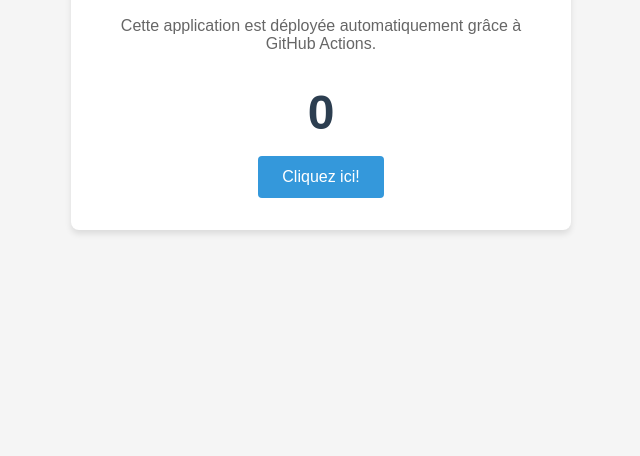
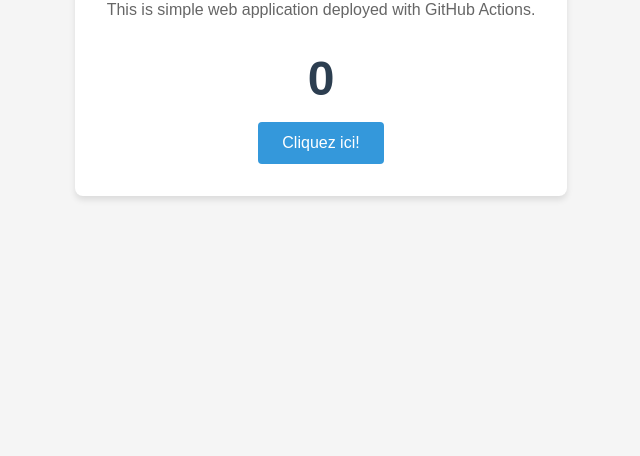
Before and after one commit to OmarElbakouri/Devops-, a website: page index.html in a window 1280 px wide. Shown: the part 344-800 px from the top of the page, without its empty margins (319-959 px from the left). Drawn offline with Linux system fonts and the light colour scheme.

Commit message:
Modifier le contenu de la page d'accueil

```diff
--- a/index.html
+++ b/index.html
@@ -10,7 +10,6 @@
     <div class="container">
         <h1>Bonjour le Monde</h1>
         <p>This is  simple web application deployed with GitHub Actions.</p>
-        <p>Cette application est déployée automatiquement grâce à GitHub Actions.</p>
         <div id="counter">0</div>
         <button id="increment">Cliquez ici!</button>
     </div>
```
